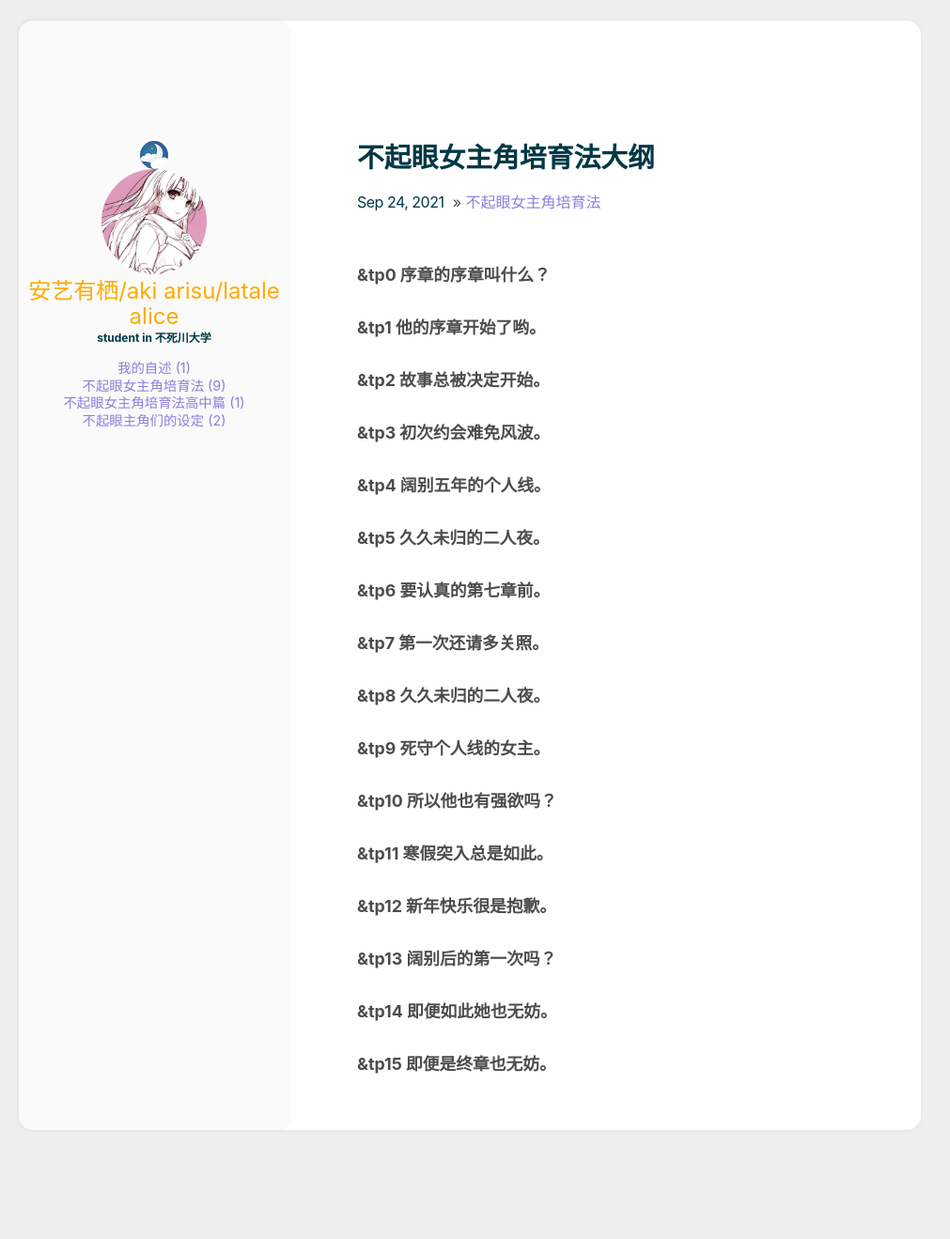
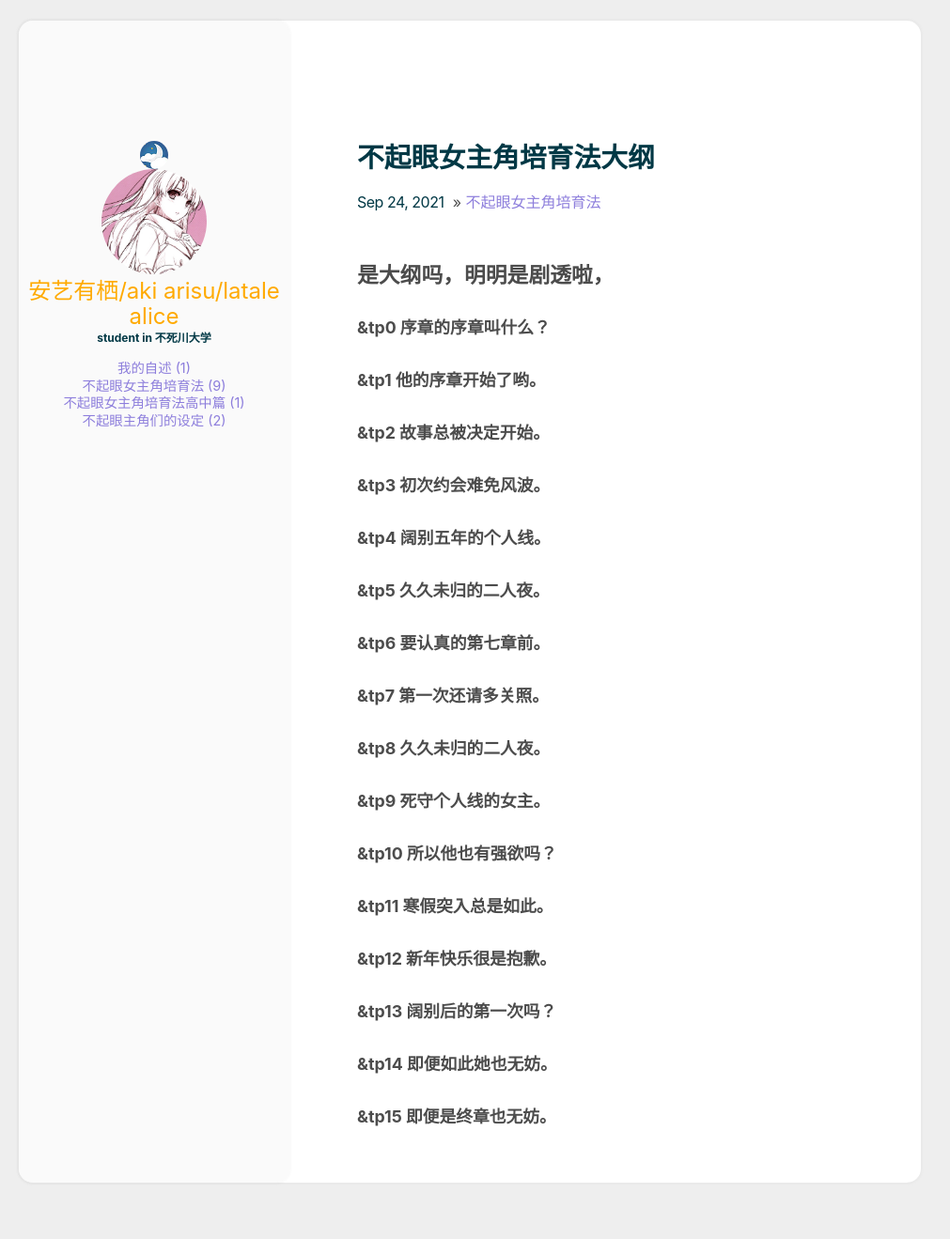
Before and after one commit to latalealice/latalealice.github.io, a Jekyll site: the page built from _posts/2021-9-24-不起眼女主角培育法大纲.md, in a window 1280 px wide. Shown: the whole page at 94% size, without its empty margins (140-1151 px from the left). Built offline with Jekyll 4.4.1, drawn with Linux system fonts in a browser that asks for light colours; before the commit the page ends 1263 px from its top, so only the background shows below that.

Commit message:
Update 2021-9-24-不起眼女主角培育法大纲.md

```diff
--- a/_posts/2021-9-24-不起眼女主角培育法大纲.md
+++ b/_posts/2021-9-24-不起眼女主角培育法大纲.md
@@ -3,6 +3,7 @@ layout: post
 category: 不起眼女主角培育法
 title: 不起眼女主角培育法大纲
 ---
+## 是大纲吗，明明是剧透啦，
 ### &tp0 序章的序章叫什么？
 ### &tp1 他的序章开始了哟。
 ### &tp2 故事总被决定开始。
```
